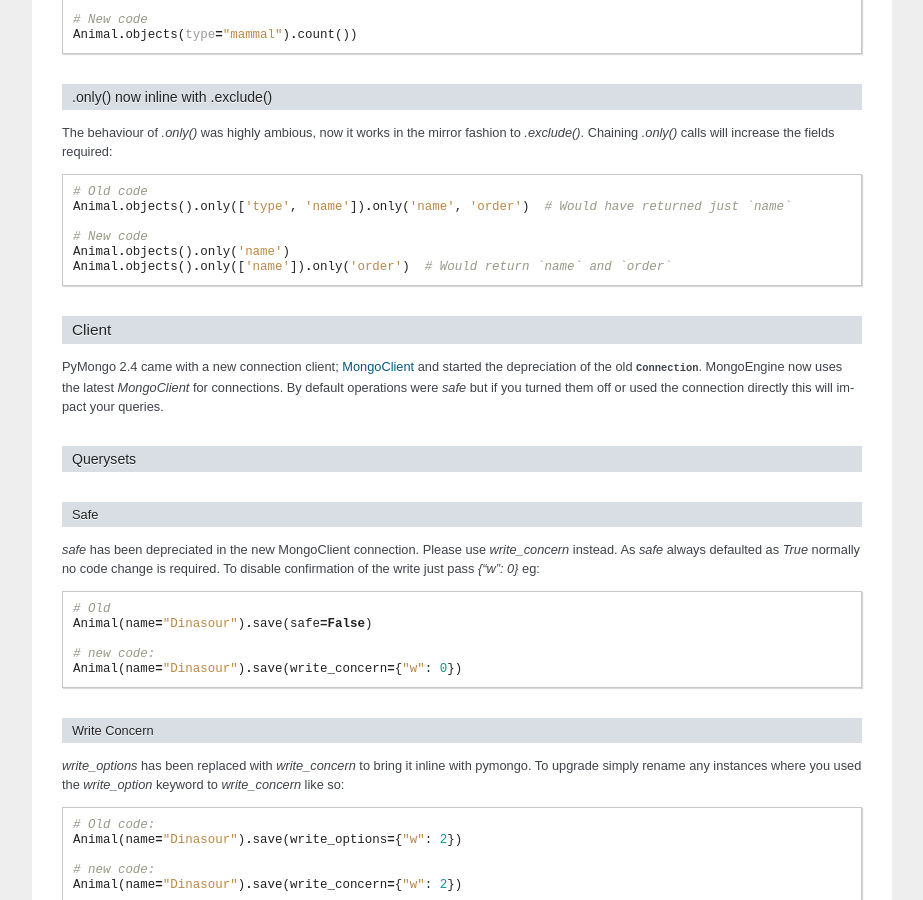
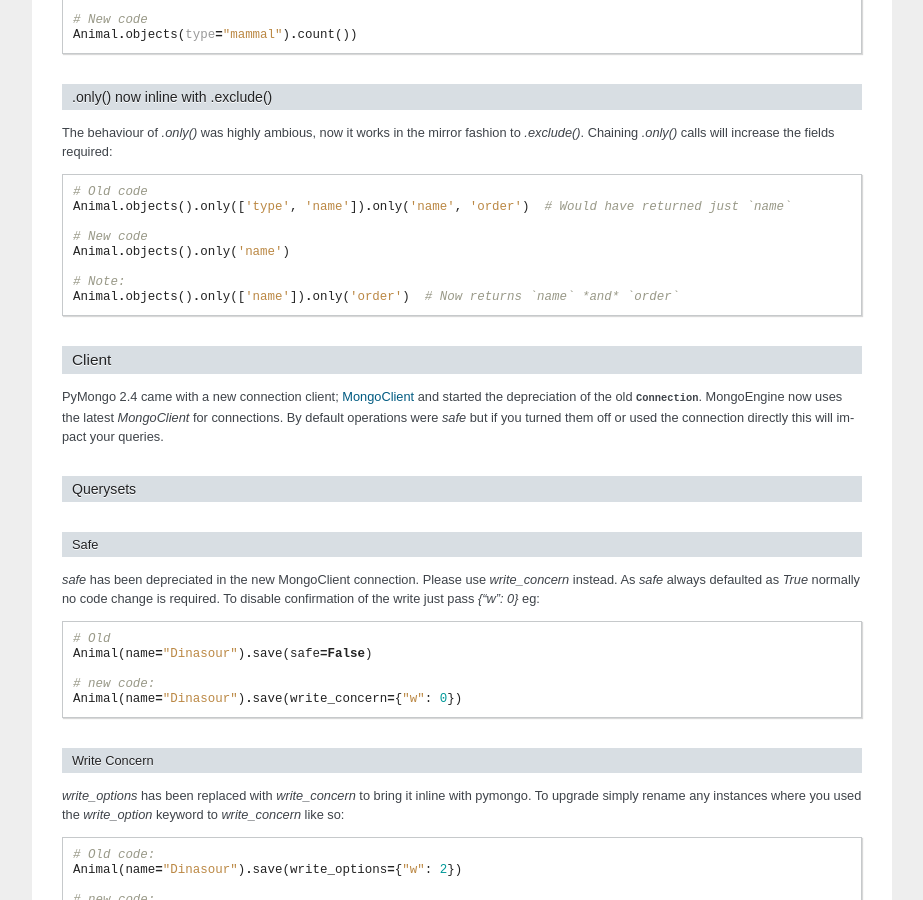
Before and after one commit to MongoEngine/mongoengine, a Sphinx documentation site: the page built from docs/upgrade.rst, in a window 1280 px wide and 900 px high, scrolled down 1805 px. Shown: the whole window, without its empty margins (198-1121 px from the left). Built offline with Sphinx 7.4.7, drawn with Linux system fonts in a browser that asks for light colours; the version number could not be read and is left out.

Commit message:
Update to upgrade docs

```diff
--- a/docs/upgrade.rst
+++ b/docs/upgrade.rst
@@ -126,7 +126,9 @@ to `.exclude()`.  Chaining `.only()` calls will increase the fields required::
 
     # New code
     Animal.objects().only('name')
-    Animal.objects().only(['name']).only('order')  # Would return `name` and `order`
+
+    # Note:
+    Animal.objects().only(['name']).only('order')  # Now returns `name` *and* `order`
 
 
 Client
```
